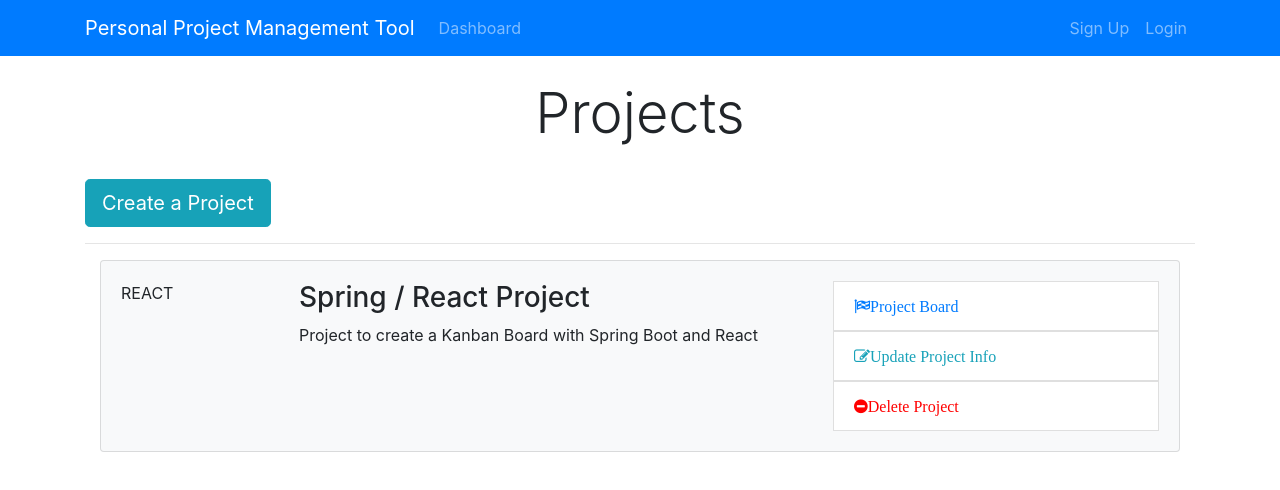
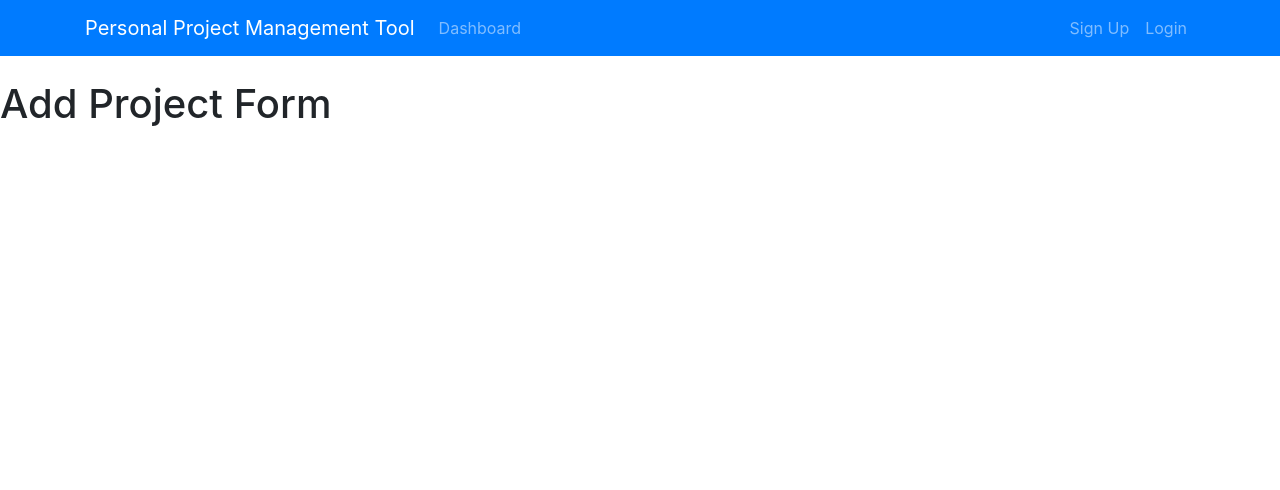
Before and after one commit to SaedMami/task-planner-react-client, a React (Create React App) app: page /addProject in a window 1280 px wide. Shown: the top 490 px of the page. Built offline with nearby package versions, Linux system fonts and the light colour scheme.

Commit message:
Setup react router for dashboard and addProject

```diff
--- a/package.json
+++ b/package.json
@@ -9,6 +9,7 @@
     "bootstrap": "^4.4.1",
     "react": "^16.13.1",
     "react-dom": "^16.13.1",
+    "react-router-dom": "^5.1.2",
     "react-scripts": "3.4.1"
   },
   "scripts": {
--- a/src/App.js
+++ b/src/App.js
@@ -3,13 +3,18 @@
 import "bootstrap/dist/css/bootstrap.min.css";
 import Dashboard from "./components/Dashboard";
 import Header from "./components/Layout/Header";
+import { BrowserRouter as Router, Route } from "react-router-dom";
+import AddProject from "./components/Project/AddProject";
 
 function App() {
   return (
-    <div className="App">
-      <Header></Header>
-      <Dashboard />
-    </div>
+    <Router>
+      <div className="App">
+        <Header></Header>
+        <Route exact path="/dashboard" component={Dashboard} />
+        <Route exact path="/addProject" component={AddProject} />
+      </div>
+    </Router>
   );
 }
 
--- a/src/components/Dashboard.js
+++ b/src/components/Dashboard.js
@@ -1,5 +1,6 @@
 import React, { Component } from "react";
 import ProjectItem from "./Project/ProjectItem";
+import CreateProjectButton from "./Project/CreateProjectButton";
 
 class Dashboard extends Component {
   render() {
@@ -10,9 +11,7 @@
             <div className="col-md-12">
               <h1 className="display-4 text-center">Projects</h1>
               <br />
-              <a href="ProjectForm.html" className="btn btn-lg btn-info">
-                Create a Project
-              </a>
+              <CreateProjectButton></CreateProjectButton>
               <br />
               <hr />
             </div>
--- a/src/components/Layout/Header.js
+++ b/src/components/Layout/Header.js
@@ -1,13 +1,14 @@
 import React, { Component } from "react";
+import { Link } from "react-router-dom";
 
 class Header extends Component {
   render() {
     return (
       <nav className="navbar navbar-expand-sm navbar-dark bg-primary mb-4">
         <div className="container">
-          <a className="navbar-brand" href="Dashboard.html">
+          <Link className="navbar-brand" to="/dashboard">
             Personal Project Management Tool
-          </a>
+          </Link>
           <button
             className="navbar-toggler"
             type="button"
--- /dev/null
+++ b/src/components/Project/AddProject.js
@@ -0,0 +1,13 @@
+import React, { Component } from "react";
+
+class AddProject extends Component {
+  render() {
+    return (
+      <div>
+        <h1>Add Project Form</h1>
+      </div>
+    );
+  }
+}
+
+export default AddProject;
--- /dev/null
+++ b/src/components/Project/CreateProjectButton.js
@@ -0,0 +1,14 @@
+import React from "react";
+import { Link } from "react-router-dom";
+
+const CreateProjectButton = () => {
+  return (
+    <React.Fragment>
+      <Link to="/addProject" className="btn btn-lg btn-info">
+        Create a Project
+      </Link>
+    </React.Fragment>
+  );
+};
+
+export default CreateProjectButton;
```
Also changed, not shown: 1 other file (tests, documents, lock files or other folders).
